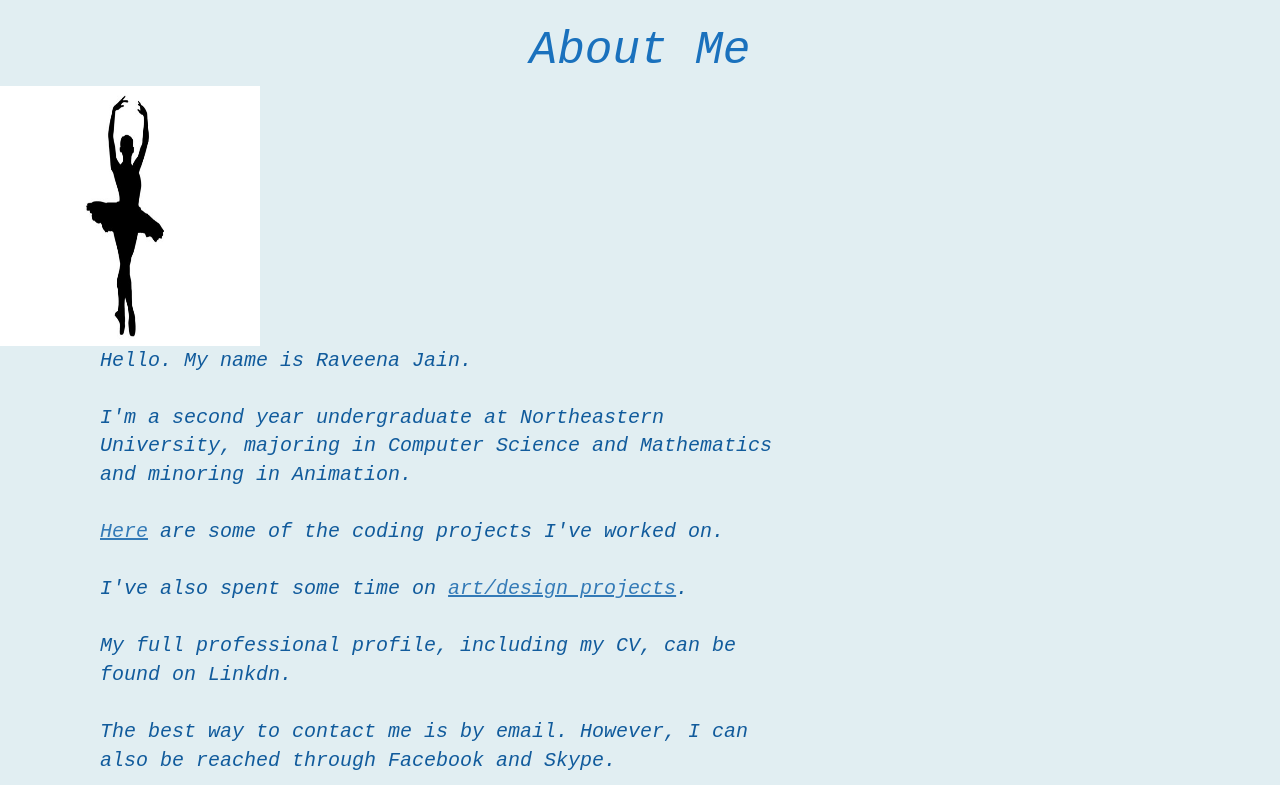
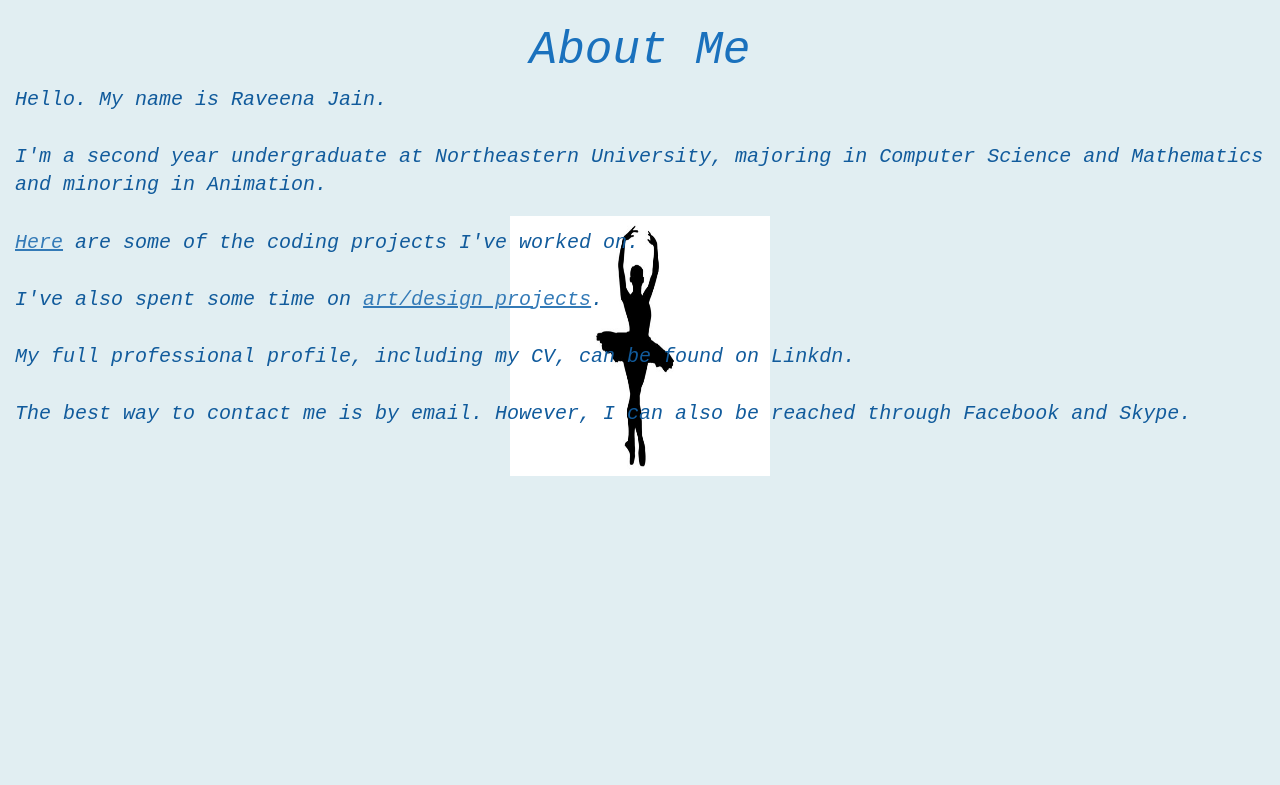
Before and after one commit to raveenajain/raveenajain.github.io, a plain HTML site: page about/index.html in a window 1280 px wide. Shown: the part 54-839 px from the top of the page. After the commit the page ends 800 px from the top, so only its background shows below. Drawn offline with nearby package versions, Linux system fonts and the light colour scheme.

Commit message:
formatting

```diff
--- a/about/index.html
+++ b/about/index.html
@@ -59,18 +59,22 @@
 <head>
   <div class="container-fluid">
     <div class="row">
-      <div class="col-xs-12 col-md-12"> </div>
+      <div class="col-xs-12 col-md-12">
       <style>
       img {
         width:100%;
         height:100%;
+        position: absolute;
+        top: 0; bottom:0; left: 0; right:0;
+        margin: auto;
       }
       </style>
     </div>
   </div>
+  </div>
 </head>
 <body>
-  <img src="mypic.jpg" alt="Me!!" align="center"; style="width:260px;height:260px;">
+  <img src="mypic.jpg" alt="Me!!" style="width:260px;height:260px;">
 </body>
 
 <! about page text>
@@ -78,7 +82,7 @@
   <div class="about-text">
     <div class="container-fluid">
       <div class="row">
-        <div class="col-xs-12 col-md-12"> </div>
+        <div class="col-xs-12 col-md-12">
         <p>Hello. My name is Raveena Jain.
           <br> </br> I'm a second year undergraduate at Northeastern University,
           majoring in Computer Science and Mathematics and minoring in Animation.
@@ -91,6 +95,7 @@
           Facebook and Skype.
         </p>
       </div>
+      </div>
     </div>
   </div>
 </section>
--- a/about/style.css
+++ b/about/style.css
@@ -20,8 +20,8 @@
 /*about page text*/
 .about-text {
   text.align: center;
-  margin-left: 100px;
-  margin-right: 500px;
+  /*margin-left: 100px;
+  margin-right: 500px;*/
   color:#115B9C;
   font-family: "Courier New", Courier, monospace;
   font-size: 20px;
```
Also changed, not shown: 1 other file.
